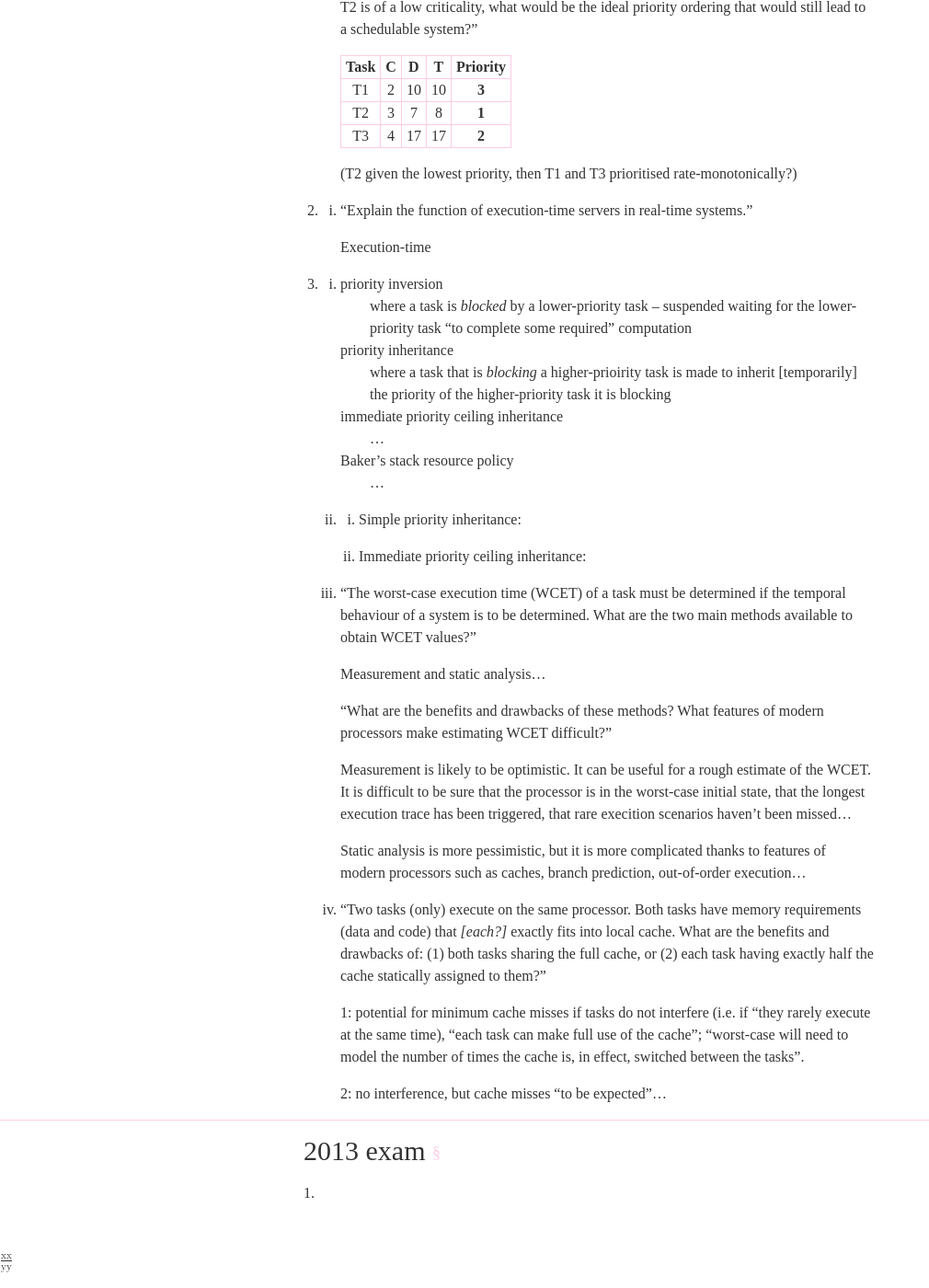
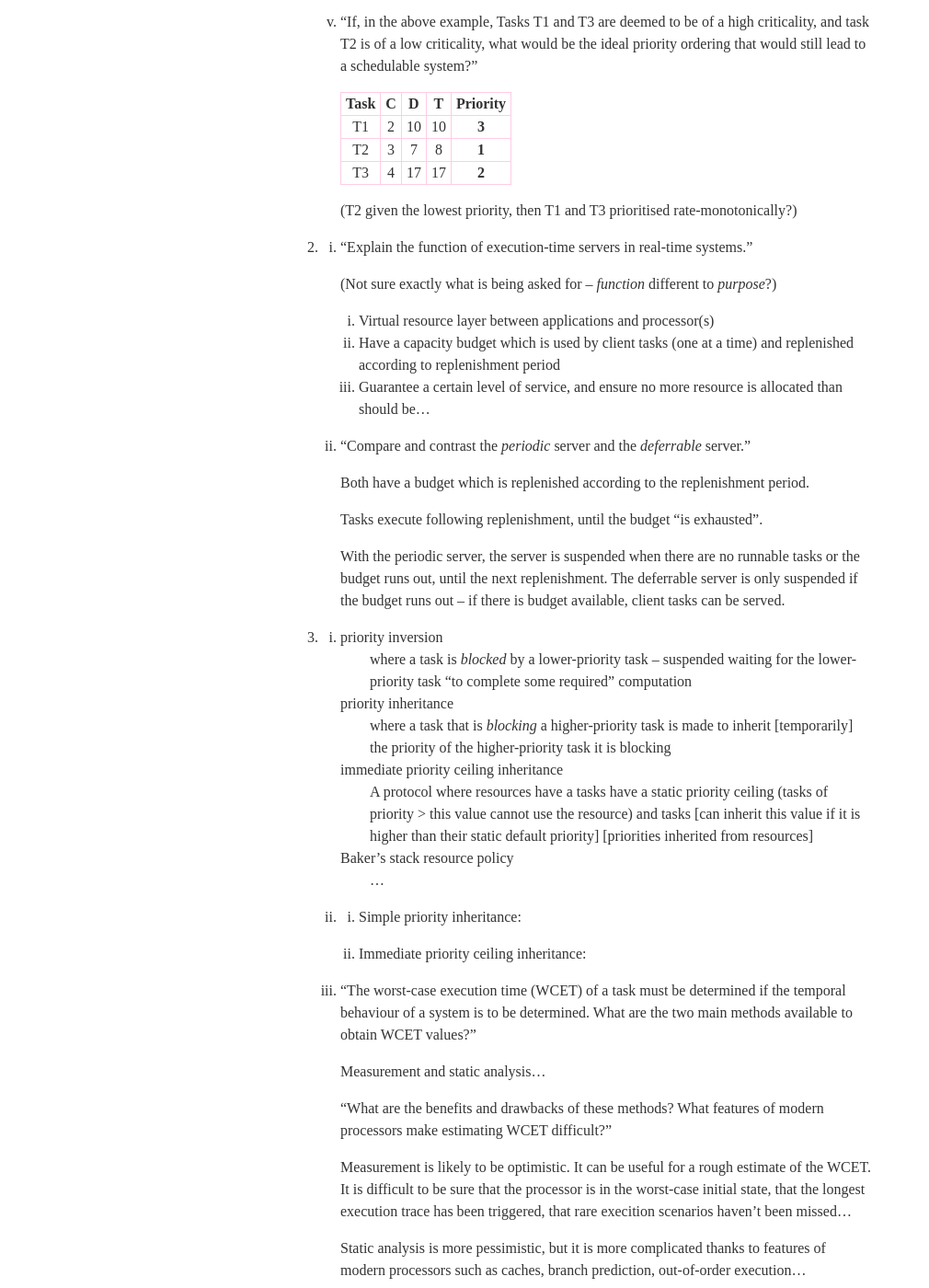
Before and after one commit to jclgoodwin/notes.joshuagoodw.in, a Jekyll site: the page built from pages/arts-autumn.md, in a window 1280 px wide and 1400 px high, scrolled down 12710 px. Shown: the whole window at 92% size, without its empty margins (0-1010 px from the left). Built offline with Jekyll 4.4.1, drawn with Linux system fonts in a browser that asks for light colours; some web fonts are replaced; some of the changed text lies outside the part shown.

Commit message:
ARTS 2014: a bit of question 2

```diff
--- a/pages/arts-autumn.md
+++ b/pages/arts-autumn.md
@@ -678,6 +678,8 @@ A problem with global scheduling. Where, despite low utilisation, there is unsch
 
 ## 2014 exam
 
+(Answer question 1, and 2 or 3. 50 marks each, for a total of 100.)
+
 1.  1.  "Describe the three scheduling schemes: EDF (Earliest Deadline First),
         FP (Fixed Priority) and LL (Least Laxity).
         For each give the utilisation bound for schedulability of a task set
@@ -830,18 +832,33 @@ A problem with global scheduling. Where, despite low utilisation, there is unsch
 
 2.  1.  "Explain the function of execution-time servers in real-time systems."
 
-        Execution-time
+        (Not sure exactly what is being asked for -- _function_ different to  _purpose_?)
+
+        * Virtual resource layer between applications and processor(s)
+        * Have a capacity budget which is used by client tasks (one at a time) and replenished according to replenishment period
+        * Guarantee a certain level of service, and ensure no more resource is allocated than should be...
+
+    2.  "Compare and contrast the _periodic_ server and the _deferrable_ server."
+
+        Both have a budget which is replenished according to the replenishment period.
+
+        Tasks execute following replenishment, until the budget "is exhausted".
+
+        With the periodic server, the server is suspended when there are no runnable tasks or the budget runs out, until the next replenishment.
+        The deferrable server is only suspended if the budget runs out -- if there is budget available, client tasks can be served.
 
 3.  1.  priority inversion
         : where a task is _blocked_ by a lower-priority task -- suspended waiting for the lower-priority task
         "to complete some required" computation
 
         priority inheritance
-        : where a task that is _blocking_ a higher-prioirity task is made to inherit [temporarily]
+        : where a task that is _blocking_ a higher-priority task is made to inherit [temporarily]
         the priority of the higher-priority task it is blocking
 
         immediate priority ceiling inheritance
-        : ...
+        : A protocol where resources have a tasks have a static priority ceiling (tasks of priority > this value cannot use the resource) and
+        tasks [can inherit this value if it is higher than their static default priority]
+        [priorities inherited from resources]
 
         Baker's stack resource policy
         : ...
```
